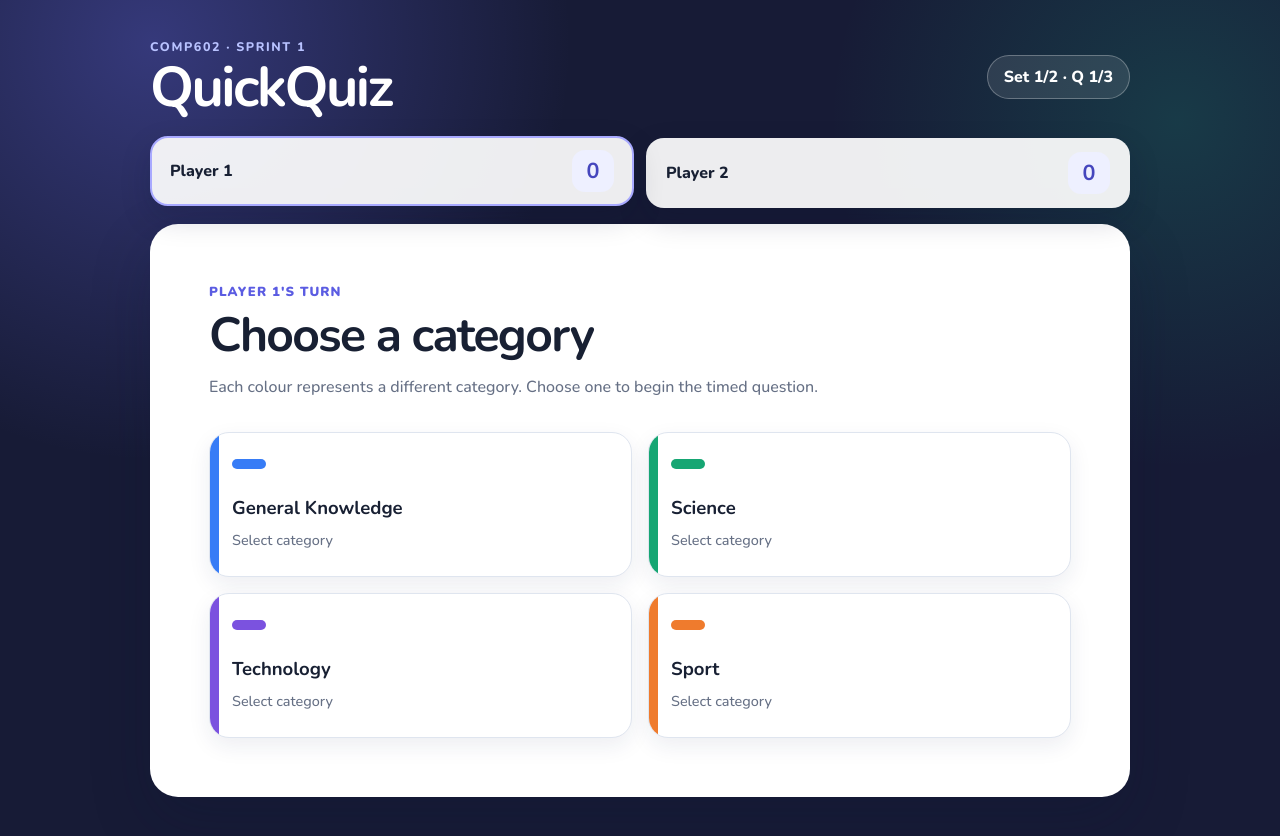
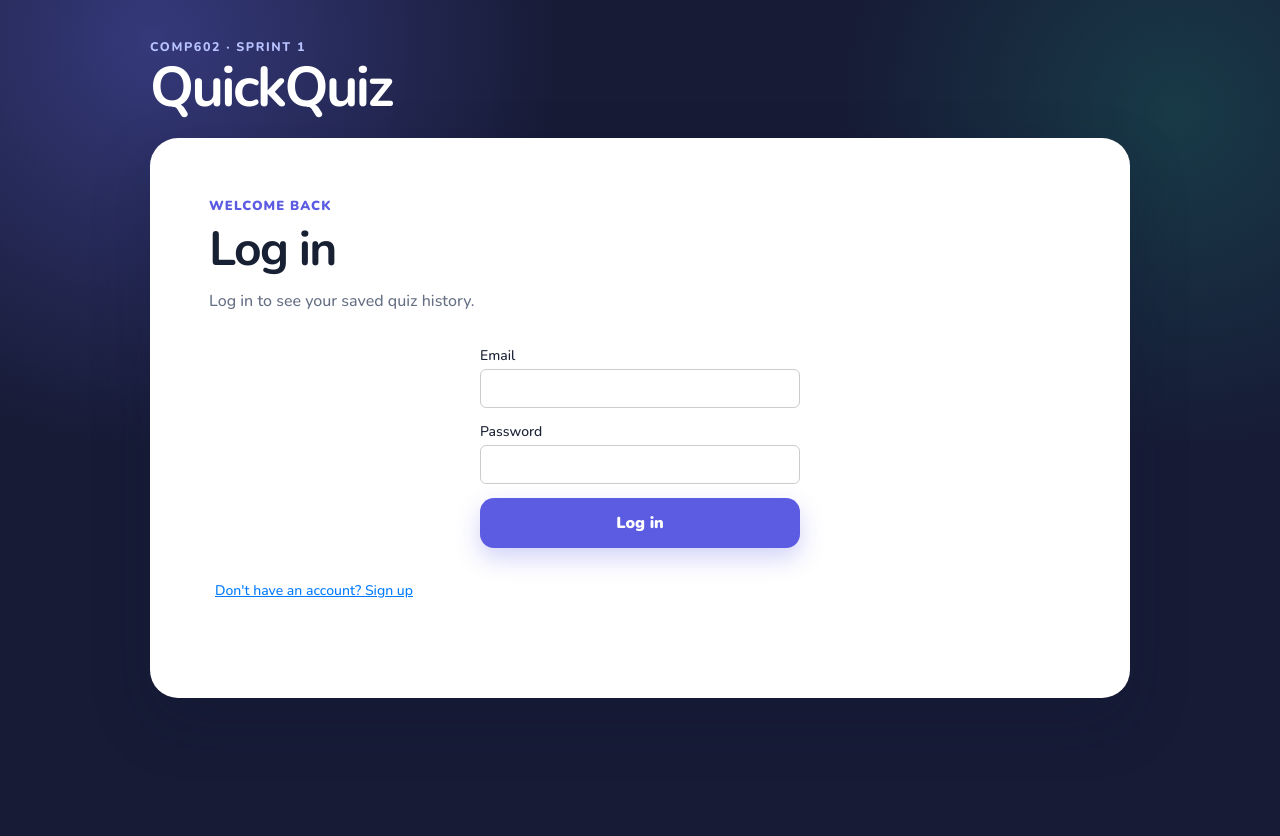
Before and after one commit to TaranehTsh/QuickQuiz, a React (Vite) app: page / in a window 1280 px wide. Shown: the top 836 px of the page. After the commit the page ends 800 px from the top, so only its background shows below. Built offline with nearby package versions, Linux system fonts and the light colour scheme.

Commit message:
Add sign-up, login, and dashboard with quiz history

```diff
--- a/src/App.css
+++ b/src/App.css
@@ -545,3 +545,60 @@ button {
 .answer-button.disabled {
   transition: background-color 0.2s ease, border-color 0.2s ease, opacity 0.2s ease;
 }
+/* === Additions for auth (SignUp/Login/Dashboard) === */
+.auth-form {
+  display: flex;
+  flex-direction: column;
+  gap: 14px;
+  max-width: 320px;
+  margin: 20px auto;
+}
+
+.form-field {
+  display: flex;
+  flex-direction: column;
+  gap: 4px;
+  font-size: 14px;
+  text-align: left;
+}
+
+.form-field input {
+  padding: 10px;
+  border: 1px solid #ccc;
+  border-radius: 6px;
+  font-size: 15px;
+}
+
+.form-error {
+  color: #dc3545;
+  font-size: 14px;
+  margin: 0;
+}
+
+.link-button {
+  background: none;
+  border: none;
+  color: #007bff;
+  cursor: pointer;
+  font-size: 14px;
+  margin-top: 12px;
+  text-decoration: underline;
+}
+
+.quiz-history {
+  margin-top: 24px;
+  text-align: left;
+}
+
+.history-list {
+  list-style: none;
+  padding: 0;
+}
+
+.history-item {
+  display: flex;
+  justify-content: space-between;
+  padding: 8px 0;
+  border-bottom: 1px solid #eee;
+  font-size: 14px;
+}
--- a/src/App.jsx
+++ b/src/App.jsx
@@ -4,6 +4,9 @@ import AnswerFeedbackView from './components/AnswerFeedbackView.jsx'
 import CategorySelectionView from './components/CategorySelectionView.jsx'
 import QuizView from './components/QuizView.jsx'
 import ResultsView from './components/ResultsView.jsx'
+import SignUpView from './components/SignUpView.jsx'
+import LoginView from './components/LoginView.jsx'
+import DashboardView from './components/DashboardView.jsx'
 import QuizAndTimerController from './controllers/QuizAndTimerController.js'
 import TurnAndCategoryController from './controllers/TurnAndCategoryController.js'
 import { categoryData } from './data/questions.js'
@@ -19,6 +22,7 @@ import CategoryQuestionRepository from './repositories/CategoryQuestionRepositor
 import QuizApiQuestionService from './services/QuizApiQuestionService.js'
 import PlayerResults from './services/PlayerResults.js'
 import ResultsService from './services/ResultsService.js'
+import AuthService from './services/AuthService.js'
 
 const playerNames = {
   'player-1': 'Player 1',
@@ -52,7 +56,11 @@ function createGame() {
 
 function App() {
   const [game, setGame] = useState(createGame)
-  const [view, setView] = useState('category')
+  const [authService] = useState(() => new AuthService())
+  const [currentUser, setCurrentUser] = useState(() => authService.getCurrentUser())
+  const [view, setView] = useState(() =>
+    authService.getCurrentUser() ? 'dashboard' : 'login',
+  )
   const [currentQuestion, setCurrentQuestion] = useState(null)
   const [selectedCategory, setSelectedCategory] = useState(null)
   const [feedback, setFeedback] = useState(null)
@@ -70,6 +78,30 @@ function App() {
     currentRound && currentRound.currentQuestionIndex >= 0
       ? currentRound.currentQuestionIndex + 1
       : 1
+
+  const inAuthFlow = view === 'login' || view === 'signup' || view === 'dashboard'
+
+  function handleSignUp(details) {
+    const user = authService.signUp(details)
+    setCurrentUser(user)
+    setView('dashboard')
+  }
+
+  function handleLogIn(details) {
+    const user = authService.logIn(details)
+    setCurrentUser(user)
+    setView('dashboard')
+  }
+
+  function handleLogOut() {
+    authService.logOut()
+    setCurrentUser(null)
+    setView('login')
+  }
+
+  function handleStartQuizFromDashboard() {
+    setView('category')
+  }
 
   async function handleCategorySelect(categoryId) {
     const categoryChoice = game.turnController.chooseCategory(
@@ -94,6 +126,7 @@ function App() {
     setChallengeOutcome(null)
     setView('quiz')
   }
+
   function handleAnswerSubmit(answer, timeRemaining) {
     const answerResult = game.quizController.checkAnswer(
       gameSession.activePlayerId,
@@ -101,15 +134,12 @@ function handleAnswerSubmit(answer, timeRemaining) {
       timeRemaining,
     )
 
-    // Show the result on the buttons themselves first (green/red),
-    // THEN move to the full feedback screen after a short pause.
     setFeedback(answerResult)
 
     window.setTimeout(() => {
       setView('feedback')
     }, 1200)
   }
-
 
   function handleContinue() {
     const nextQuestion = game.quizController.continueIfMoreQuestions()
@@ -143,7 +173,18 @@ function handleAnswerSubmit(answer, timeRemaining) {
   function handleChallengeContinue() {
     if (game.quizController.isQuizComplete(CHALLENGES_PER_GAME)) {
       gameSession.finishRound()
-      setFinalResults(game.resultsService.getFinalResults())
+      const results = game.resultsService.getFinalResults()
+      setFinalResults(results)
+
+      if (currentUser) {
+        const me = results.players.find((p) => p.playerId === 'player-1')
+        authService.recordQuizResult(currentUser.email, {
+          score: me?.score ?? 0,
+          won: results.winnerPlayerId === 'player-1',
+          isTie: results.isTie,
+        })
+      }
+
       setView('results')
       return
     }
@@ -163,7 +204,7 @@ function handleAnswerSubmit(answer, timeRemaining) {
     setFeedback(null)
     setChallengeOutcome(null)
     setFinalResults(null)
-    setView('category')
+    setView('dashboard')
   }
 
   return (
@@ -174,6 +215,7 @@ function handleAnswerSubmit(answer, timeRemaining) {
           <h1>QuickQuiz</h1>
         </div>
 
+        {!inAuthFlow && (
           <div
             className="round-pill"
             aria-label={`Set ${displayedSet} of ${CHALLENGES_PER_GAME}, question ${displayedQuestion} of ${QUESTIONS_PER_PLAYER}`}
@@ -181,8 +223,10 @@ function handleAnswerSubmit(answer, timeRemaining) {
             Set {displayedSet}/{CHALLENGES_PER_GAME} · Q {displayedQuestion}/
             {QUESTIONS_PER_PLAYER}
           </div>
+        )}
       </header>
 
+      {!inAuthFlow && (
         <section className="score-strip" aria-label="Current scores">
           {gameSession.players.map((player) => (
             <article
@@ -198,8 +242,26 @@ function handleAnswerSubmit(answer, timeRemaining) {
             </article>
           ))}
         </section>
+      )}
 
       <section className="game-stage">
+        {view === 'login' && (
+          <LoginView onLogIn={handleLogIn} onSwitchToSignUp={() => setView('signup')} />
+        )}
+
+        {view === 'signup' && (
+          <SignUpView onSignUp={handleSignUp} onSwitchToLogin={() => setView('login')} />
+        )}
+
+        {view === 'dashboard' && currentUser && (
+          <DashboardView
+            user={currentUser}
+            quizHistory={authService.getQuizHistory(currentUser.email)}
+            onStartQuiz={handleStartQuizFromDashboard}
+            onLogOut={handleLogOut}
+          />
+        )}
+
         {view === 'category' && (
           <CategorySelectionView
             activePlayerName={playerNames[activePlayer.playerId]}
--- /dev/null
+++ b/src/components/DashboardView.jsx
@@ -0,0 +1,40 @@
+export default function DashboardView({ user, quizHistory, onStartQuiz, onLogOut }) {
+  return (
+    <div className="view-panel">
+      <div className="view-heading">
+        <p className="view-kicker">Welcome back</p>
+        <h2>{user.username}&apos;s Dashboard</h2>
+      </div>
+
+      <button className="primary-button" onClick={onStartQuiz} type="button">
+        Start New Quiz
+      </button>
+
+      <div className="quiz-history">
+        <h3>Your Quiz History</h3>
+        {quizHistory.length === 0 ? (
+          <p className="view-description">
+            No quizzes played yet — start one above!
+          </p>
+        ) : (
+          <ul className="history-list">
+            {quizHistory
+              .slice()
+              .reverse()
+              .map((entry, index) => (
+                <li className="history-item" key={index}>
+                  <span>{new Date(entry.playedAt).toLocaleDateString()}</span>
+                  <span>{entry.score} pts</span>
+                  <span>{entry.won ? 'Won' : entry.isTie ? 'Tie' : 'Lost'}</span>
+                </li>
+              ))}
+          </ul>
+        )}
+      </div>
+
+      <button className="link-button" onClick={onLogOut} type="button">
+        Log out
+      </button>
+    </div>
+  )
+}
--- /dev/null
+++ b/src/components/LoginView.jsx
@@ -0,0 +1,61 @@
+import { useState } from 'react'
+
+export default function LoginView({ onLogIn, onSwitchToSignUp }) {
+  const [email, setEmail] = useState('')
+  const [password, setPassword] = useState('')
+  const [error, setError] = useState(null)
+
+  function handleSubmit(event) {
+    event.preventDefault()
+
+    try {
+      onLogIn({ email, password })
+    } catch (err) {
+      setError(err.message)
+    }
+  }
+
+  return (
+    <div className="view-panel">
+      <div className="view-heading">
+        <p className="view-kicker">Welcome back</p>
+        <h2>Log in</h2>
+        <p className="view-description">
+          Log in to see your saved quiz history.
+        </p>
+      </div>
+
+      <form className="auth-form" onSubmit={handleSubmit}>
+        <label className="form-field">
+          Email
+          <input
+            onChange={(event) => setEmail(event.target.value)}
+            required
+            type="email"
+            value={email}
+          />
+        </label>
+
+        <label className="form-field">
+          Password
+          <input
+            onChange={(event) => setPassword(event.target.value)}
+            required
+            type="password"
+            value={password}
+          />
+        </label>
+
+        {error && <p className="form-error">{error}</p>}
+
+        <button className="primary-button" type="submit">
+          Log in
+        </button>
+      </form>
+
+      <button className="link-button" onClick={onSwitchToSignUp} type="button">
+        Don&apos;t have an account? Sign up
+      </button>
+    </div>
+  )
+}
--- /dev/null
+++ b/src/components/SignUpView.jsx
@@ -0,0 +1,72 @@
+import { useState } from 'react'
+
+export default function SignUpView({ onSignUp, onSwitchToLogin }) {
+  const [username, setUsername] = useState('')
+  const [email, setEmail] = useState('')
+  const [password, setPassword] = useState('')
+  const [error, setError] = useState(null)
+
+  function handleSubmit(event) {
+    event.preventDefault()
+
+    try {
+      onSignUp({ username, email, password })
+    } catch (err) {
+      setError(err.message)
+    }
+  }
+
+  return (
+    <div className="view-panel">
+      <div className="view-heading">
+        <p className="view-kicker">Get started</p>
+        <h2>Create your account</h2>
+        <p className="view-description">
+          Sign up to save your quiz history to your profile.
+        </p>
+      </div>
+
+      <form className="auth-form" onSubmit={handleSubmit}>
+        <label className="form-field">
+          Username
+          <input
+            onChange={(event) => setUsername(event.target.value)}
+            required
+            type="text"
+            value={username}
+          />
+        </label>
+
+        <label className="form-field">
+          Email
+          <input
+            onChange={(event) => setEmail(event.target.value)}
+            required
+            type="email"
+            value={email}
+          />
+        </label>
+
+        <label className="form-field">
+          Password
+          <input
+            onChange={(event) => setPassword(event.target.value)}
+            required
+            type="password"
+            value={password}
+          />
+        </label>
+
+        {error && <p className="form-error">{error}</p>}
+
+        <button className="primary-button" type="submit">
+          Sign up
+        </button>
+      </form>
+
+      <button className="link-button" onClick={onSwitchToLogin} type="button">
+        Already have an account? Log in
+      </button>
+    </div>
+  )
+}
--- /dev/null
+++ b/src/services/AuthService.js
@@ -0,0 +1,97 @@
+const USERS_KEY = 'quickquiz_users'
+const CURRENT_USER_KEY = 'quickquiz_current_user'
+
+// NOTE: This is local-only persistence for a Sprint 1 class project —
+// not a real backend. Passwords are lightly obfuscated (not encrypted)
+// so they aren't sitting in plain text, but this is NOT secure enough
+// for a real production app with real users.
+
+export default class AuthService {
+  getUsers() {
+    const raw = localStorage.getItem(USERS_KEY)
+    return raw ? JSON.parse(raw) : []
+  }
+
+  saveUsers(users) {
+    localStorage.setItem(USERS_KEY, JSON.stringify(users))
+  }
+
+  obfuscate(password) {
+    return btoa(password)
+  }
+
+  signUp({ username, email, password }) {
+    if (!username || !email || !password) {
+      throw new Error('Please fill in all fields.')
+    }
+
+    const users = this.getUsers()
+    const existing = users.find((user) => user.email === email)
+
+    if (existing) {
+      throw new Error('An account with this email already exists.')
+    }
+
+    const newUser = {
+      email,
+      username,
+      password: this.obfuscate(password),
+      quizHistory: [],
+    }
+
+    users.push(newUser)
+    this.saveUsers(users)
+    this.setCurrentUser(email)
+
+    return { email, username }
+  }
+
+  logIn({ email, password }) {
+    const users = this.getUsers()
+    const user = users.find(
+      (candidate) =>
+        candidate.email === email &&
+        candidate.password === this.obfuscate(password),
+    )
+
+    if (!user) {
+      throw new Error('Incorrect email or password.')
+    }
+
+    this.setCurrentUser(email)
+    return { email: user.email, username: user.username }
+  }
+
+  setCurrentUser(email) {
+    localStorage.setItem(CURRENT_USER_KEY, email)
+  }
+
+  getCurrentUser() {
+    const email = localStorage.getItem(CURRENT_USER_KEY)
+    if (!email) return null
+
+    const users = this.getUsers()
+    const user = users.find((candidate) => candidate.email === email)
+    return user ? { email: user.email, username: user.username } : null
+  }
+
+  logOut() {
+    localStorage.removeItem(CURRENT_USER_KEY)
+  }
+
+  recordQuizResult(email, resultSummary) {
+    const users = this.getUsers()
+    const user = users.find((candidate) => candidate.email === email)
+    if (!user) return
+
+    user.quizHistory = user.quizHistory || []
+    user.quizHistory.push({ ...resultSummary, playedAt: new Date().toISOString() })
+    this.saveUsers(users)
+  }
+
+  getQuizHistory(email) {
+    const users = this.getUsers()
+    const user = users.find((candidate) => candidate.email === email)
+    return user?.quizHistory ?? []
+  }
+}
```
Lines whose indentation alone changed are shown as unchanged.
